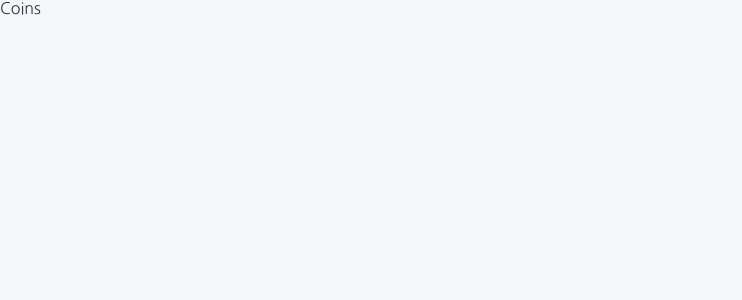
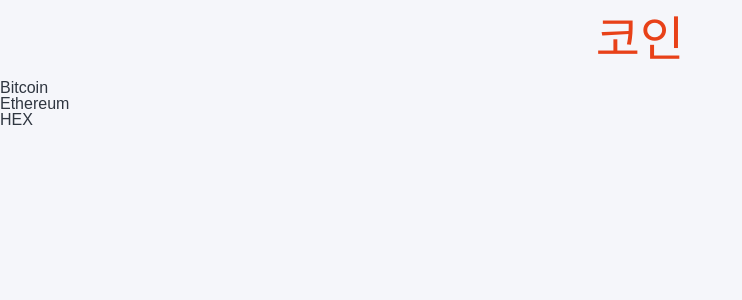
Before and after one commit to Gamddalki/ReactMasterClass, a React (Create React App) app: page / in a window 1280 px wide. Shown: the top 300 px of the page, without its empty margins (0-742 px from the left). Built offline with nearby package versions, Linux system fonts and the light colour scheme.

Commit message:
Update Coins.tsx

```diff
--- a/src/routes/Coins.tsx
+++ b/src/routes/Coins.tsx
@@ -1,4 +1,62 @@
+import styled from "styled-components";
+
+const Container = styled.div``;
+const Header = styled.header`
+  height: 10vh;
+  display: flex;
+  justify-content: center;
+  align-items: center;
+`;
+const CoinsList = styled.ul``;
+const Coin = styled.li``;
+
+const Title = styled.h1`
+  font-size: 48px;
+  color: ${(props) => props.theme.accentColor};
+`;
+
+const coins = [
+  {
+    id: "btc-bitcoin",
+    name: "Bitcoin",
+    symbol: "BTC",
+    rank: 1,
+    is_new: false,
+    is_active: true,
+    type: "coin",
+  },
+  {
+    id: "eth-ethereum",
+    name: "Ethereum",
+    symbol: "ETH",
+    rank: 2,
+    is_new: false,
+    is_active: true,
+    type: "coin",
+  },
+  {
+    id: "hex-hex",
+    name: "HEX",
+    symbol: "HEX",
+    rank: 3,
+    is_new: false,
+    is_active: true,
+    type: "token",
+  },
+];
+
 function Coins() {
-  return <h1>Coins</h1>;
+  return (
+    <Container>
+      <Header>
+        <Title>코인</Title>
+      </Header>
+      <CoinsList>
+        {coins.map((coin) => (
+          <Coin key={coin.id}>{coin.name}</Coin>
+        ))}
+      </CoinsList>
+    </Container>
+  );
 }
 export default Coins;
```
